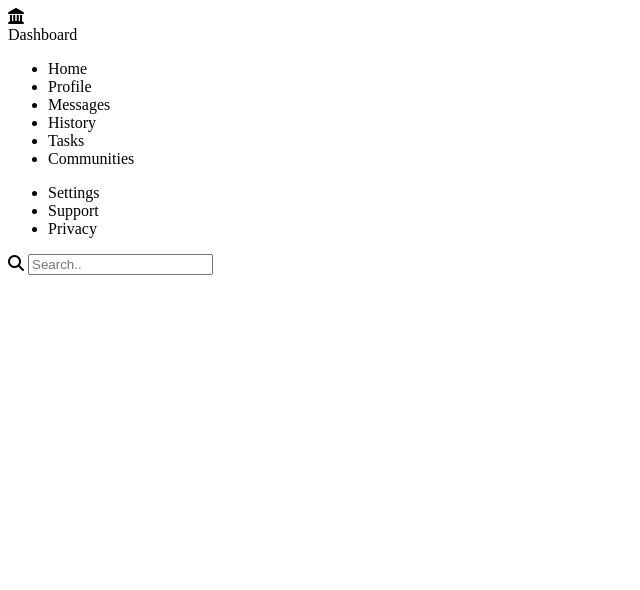
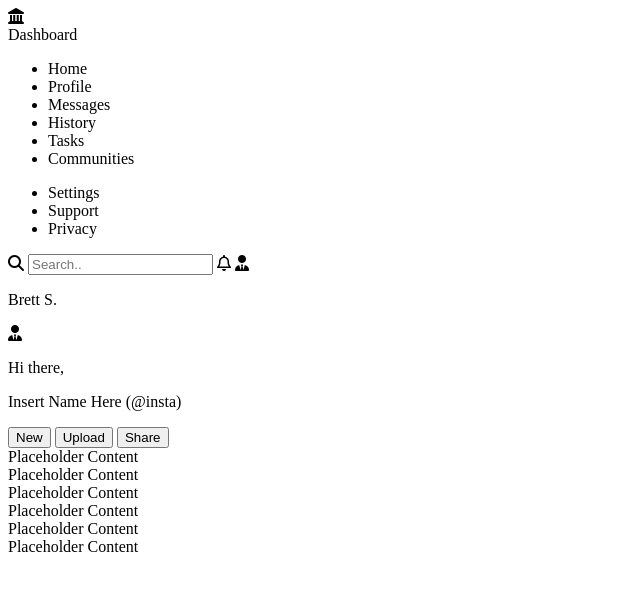
Before and after one commit to 13011brett/admin-dashboard, a plain HTML site: page index.html in a window 1280 px wide. Shown: the whole page, without its empty margins (0-640 px from the left). Drawn offline with Linux system fonts and the light colour scheme.

Commit message:
Baseline HTML configured

```diff
--- a/index.html
+++ b/index.html
@@ -36,9 +36,46 @@
                 </div>
             </div>
         </div>
-        <div class="header">
-            <i class="fa-solid fa-magnifying-glass"></i>
-            <input type="text" placeholder="Search..">
+        <div class="header-content">
+            <div class="header-top">
+                <i class="fa-solid fa-magnifying-glass"></i>
+                <input type="text" placeholder="Search..">
+                <i class="fa-regular fa-bell"></i>
+                <i class="fa-solid fa-user-tie"></i>
+                <p class="person-name">Brett S.</p>
+
+            </div>
+            <div class="header-bottom">
+                <i class="fa-solid fa-user-tie"></i>
+                <p>Hi there,</p>
+                <p>Insert Name Here (@insta)</p>
+                <button class="header">New</button>
+                <button class="header">Upload</button>
+                <button class="header">Share</button>
+            </div>
+
+        </div>
+
+        <div class="main-content">
+            <div class="projects">
+                <div class="card-project">Placeholder Content</div>
+                <div class="card-project">Placeholder Content</div>
+                <div class="card-project">Placeholder Content</div>
+                <div class="card-project">Placeholder Content</div>
+                <div class="card-project">Placeholder Content</div>
+                <div class="card-project">Placeholder Content</div>
+            </div>
+            <div class="announcements">
+                <div class="card-announcement"></div>
+                <div class="card-announcement"></div>
+                <div class="card-announcement"></div>
+            </div>
+            <div class="trending">
+                <div class="profile-trending"></div>
+                <div class="profile-trending"></div>
+                <div class="profile-trending"></div>
+                <div class="profile-trending"></div>
+            </div>
         </div>
     </div>
 
```
